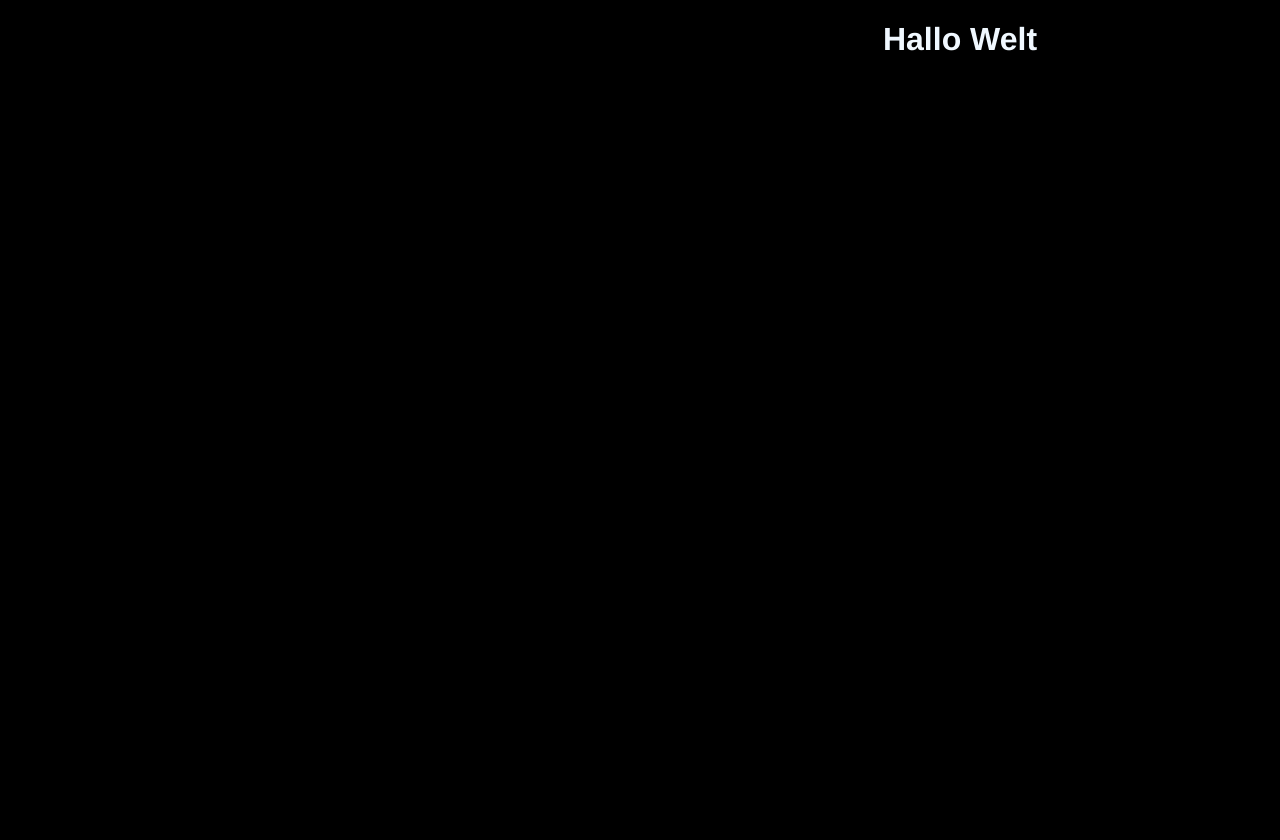
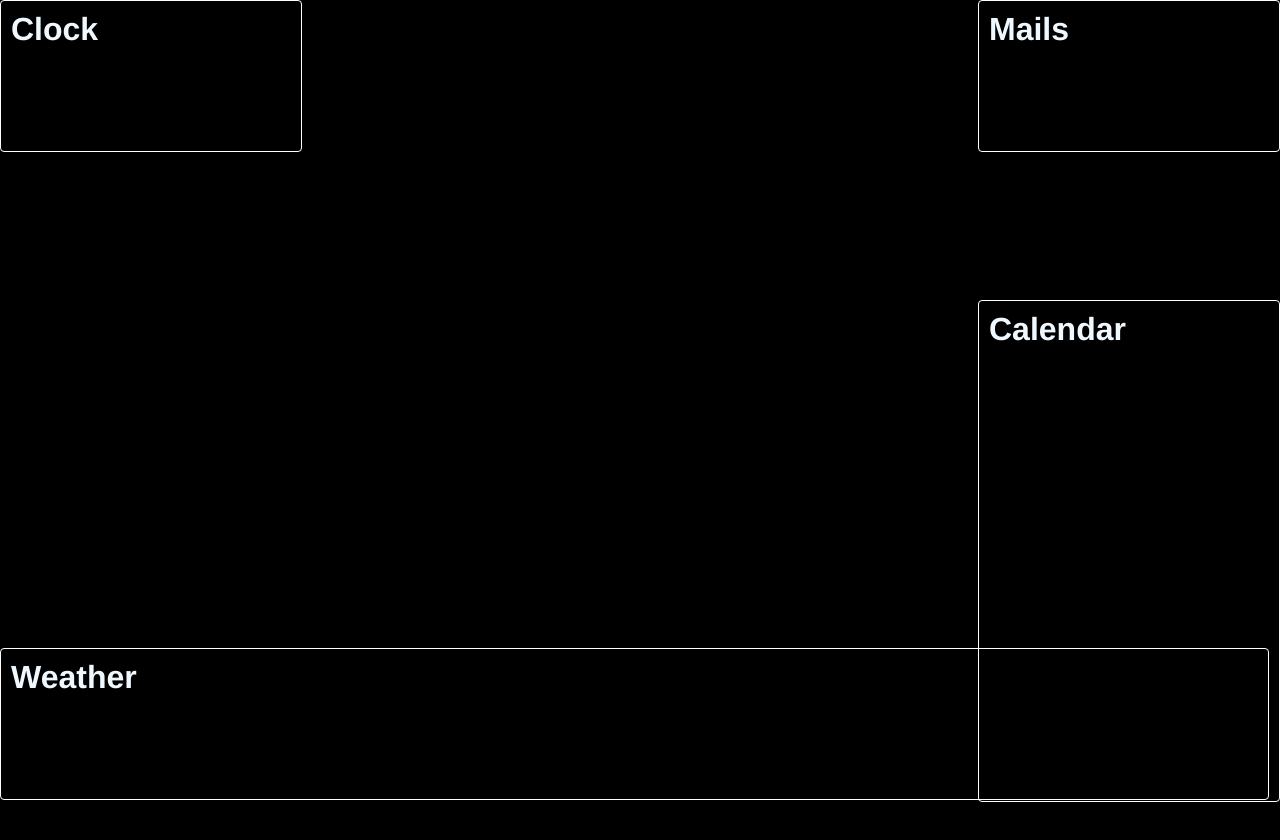
Before and after one commit to alexApplegreen/snowhite-electron, a Vue app: page / in a window 1280 px wide. Shown: the top 840 px of the page. Built offline with nearby package versions, Linux system fonts and the light colour scheme.

Commit message:
set structure

```diff
--- a/src/App.vue
+++ b/src/App.vue
@@ -1,6 +1,17 @@
 <template>
 	<div class="MainWindow">
-		<h1>Hallo Welt</h1>
+		<div class="clock">
+			<h1 class="widgetHeader">Clock</h1>
+		</div>
+		<div class="weather">
+			<h1 class="widgetHeader">Weather</h1>
+		</div>
+		<div class="mails">
+			<h1 class="widgetHeader">Mails</h1>
+		</div>
+		<div class="calendar">
+			<h1 class="widgetHeader">Calendar</h1>
+		</div>
 	</div>
 </template>
 
@@ -23,18 +34,57 @@ export default {
 @import "~purecss";
 
 .MainWindow {
-	text-align: center;
 	color: aliceblue;
 	overflow-y: hidden;
 	overflow-x: hidden;
 	height: 1080px;
 	width: 1920px;
-	background-color: black !important;
+	background-color: black;
 }
 
-.forecast_embed {
+.widgetHeader {
+	color:aliceblue;
+	margin-top: 10px;
+	margin-left: 10px;
+}
+
+.clock {
 	position: absolute;
+	height: 150px;
+	width: 300px;
+	border: 1px solid white;
+	border-radius: 4px;
+	top: 0;
+	left: 0;
+}
+
+.weather {
+	position: absolute;
+	height: 150px;
+	width: 99%;
+	border: 1px solid white;
+	border-radius: 4px;
 	bottom: 0;
+}
+
+.mails {
+	position: absolute;
+	height: 150px;
+	width: 300px;
+	border: 1px solid white;
+	border-radius: 4px;
+	right: 0;
+	top: 0;
+}
+
+.calendar {
+	position: absolute;
+	height: 500px;
+	width: 300px;
+	border: 1px solid white;
+	border-radius: 4px;
+	right: 0;
+	top: 300px;
 }
 
 #app {
```
